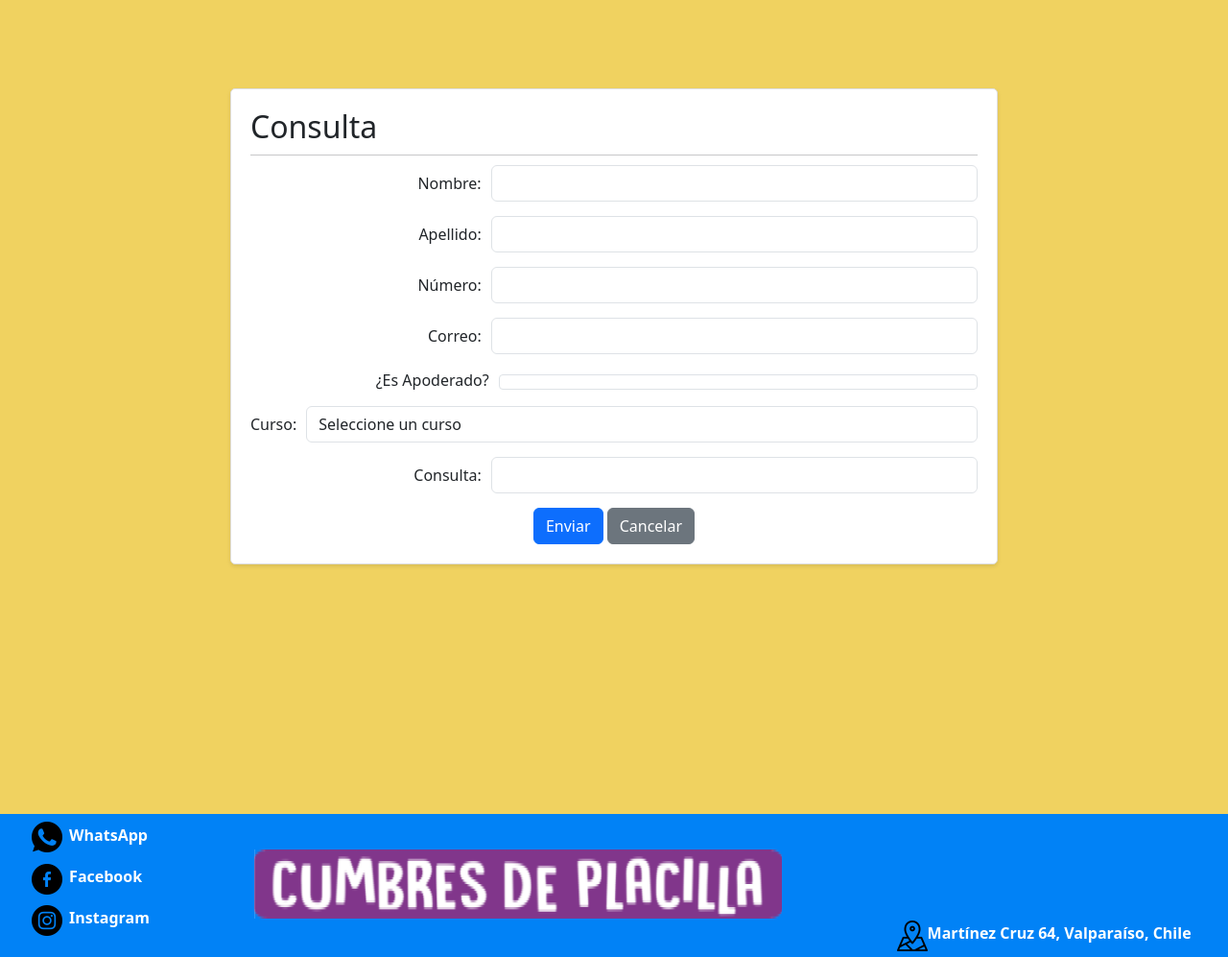
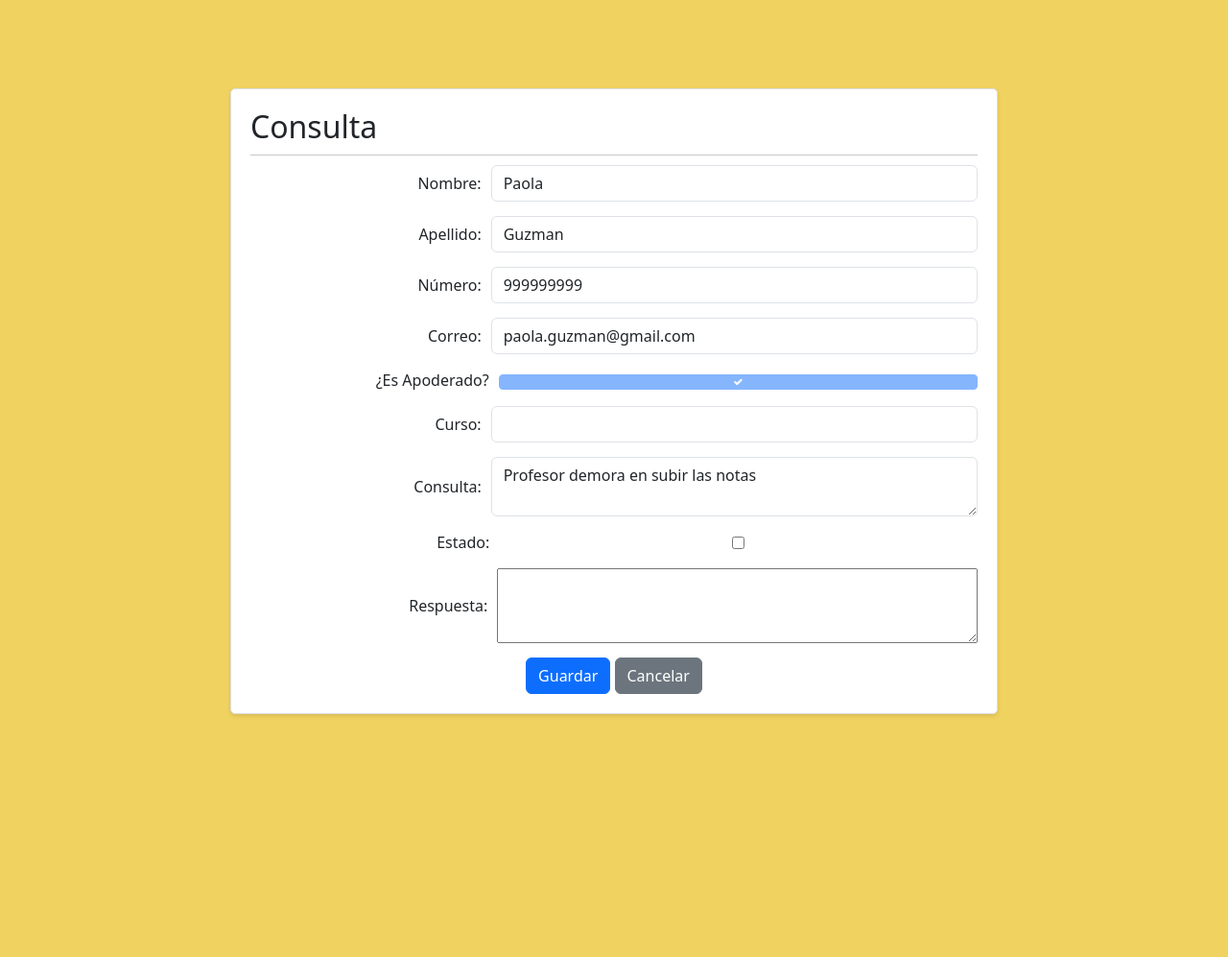
Before and after one commit to Saesres/ProyectoCumbres, a Django app: page /SitioWeb/estadoConsulta/1 in a window 1280 px wide. Shown: the part 98-1095 px from the top of the page at 96% size. Run offline with Django 4.2, Linux system fonts and the light colour scheme; data comes from the database, SQL or seed files in the repository; both versions use the stored data as it was after the commit.

Commit message:
modified:   ProyectoCumbres/__pycache__/__init__.cpython-312.pyc 	modified:   ProyectoCumbres/__pycache__/settings.cpython-312.pyc 	modified:   ProyectoCumbres/__pycache__/urls.cpython-312.pyc 	modified:   ProyectoCumbres/__pycache__/wsgi.cpython-312.pyc 	modified:   SitioWeb/__pycache__/__init__.cpython-312.pyc 	modified:   SitioWeb/__pycache__/admin.cpython-312.pyc 	modified:   SitioWeb/__pycache__/apps.cpython-312.pyc 	modified:   SitioWeb/__pycache__/forms.cpython-312.pyc 	modified:   SitioWeb/__pycache__/models.cpython-312.pyc 	modified:   SitioWeb/__pycache__/urls.cpython-312.pyc 	modified:   SitioWeb/__pycache__/views.cpython-312.pyc 	modified:   SitioWeb/forms.py 	new file:   SitioWeb/migrations/0005_consulta_respuesta_c.py 	modified:   SitioWeb/migrations/__pycache__/0001_initial.cpython-312.pyc 	modified:   SitioWeb/migrations/__pycache__/0002_delete_asistente_delete_imagen_delete_utp_and_more.cpython-312.pyc 	modified:   SitioWeb/migrations/__pycache__/0003_curso_consulta_apoderado_c_alter_consulta_table_and_more.cpython-312.pyc 	modified:   SitioWeb/migrations/__pycache__/0004_consulta_estado_c.cpython-312.pyc 	new file:   SitioWeb/migrations/__pycache__/0005_consulta_respuesta_c.cpython-312.pyc 	modified:   SitioWeb/migrations/__pycache__/__init__.cpython-312.pyc 	modified:   SitioWeb/models.py 	modified:   SitioWeb/templates/paginas/estadoConsulta.html 	modified:   SitioWeb/templates/paginas/listarConsulta.html 	modified:   SitioWeb/views.py 	modified:   db.sqlite3

```diff
--- a/SitioWeb/forms.py
+++ b/SitioWeb/forms.py
@@ -22,3 +22,12 @@ class consultaForm(forms.ModelForm):
             'curso': forms.Select(attrs={'class': 'form-control'}),
             'consulta_c': forms.TextInput(attrs={'class': 'form-control'}),
         }
+
+class EstadoForm(forms.ModelForm):
+    class Meta:
+        model = Consulta
+        fields = ['estado_c', 'respuesta_c']
+        widgets = {
+            'estado_c': forms.CheckboxInput(),
+            'respuesta_c': forms.Textarea(attrs={'rows': 3}),
+        }
--- a/SitioWeb/models.py
+++ b/SitioWeb/models.py
@@ -11,14 +11,15 @@ class Curso(models.Model):
 
 class Consulta(models.Model):
     id_consulta = models.AutoField(db_column='idConsulta', primary_key=True)
-    nombre_c = models.CharField(max_length = 20)
-    apellido_c = models.CharField(max_length = 20)
+    nombre_c = models.CharField(max_length=20)
+    apellido_c = models.CharField(max_length=20)
     numero_c = models.IntegerField()
-    correo_c = models.EmailField(max_length = 254)
+    correo_c = models.EmailField(max_length=254)
     apoderado_c = models.BooleanField(default=False)
-    curso = models.ForeignKey(Curso, on_delete=models.PROTECT,default="")
+    curso = models.ForeignKey(Curso, on_delete=models.PROTECT, default="")
     consulta_c = models.TextField()
     estado_c = models.BooleanField(default=False)
+    respuesta_c = models.TextField(blank=True, null=True)
 
     def __str__(self):
         return self.nombre_c
--- a/SitioWeb/templates/paginas/estadoConsulta.html
+++ b/SitioWeb/templates/paginas/estadoConsulta.html
@@ -55,43 +55,46 @@
           <div class="card-body">
               <h2>Consulta</h2>
               <hr>
-              <form method="post" action="{% url 'Contacto' %}">
+              <form method="post">
                   {% csrf_token %}
                   <div class="form-group">
                       <label for="nombre_c">Nombre:</label>
-                      <input type="text" class="form-control" id="nombre_c" name="nombre_c" required>
+                      <input type="text" class="form-control" id="nombre_c" value="{{ consulta.nombre_c }}" readonly>
                   </div>
                   <div class="form-group">
                       <label for="apellido_c">Apellido:</label>
-                      <input type="text" class="form-control" id="apellido_c" name="apellido_c" required>
+                      <input type="text" class="form-control" id="apellido_c" value="{{ consulta.apellido_c }}" readonly>
                   </div>
                   <div class="form-group">
                       <label for="numero_c">Número:</label>
-                      <input type="number" class="form-control" id="numero_c" name="numero_c" required>
+                      <input type="text" class="form-control" id="numero_c" value="{{ consulta.numero_c }}" readonly>
                   </div>
                   <div class="form-group">
                       <label for="correo_c">Correo:</label>
-                      <input type="email" class="form-control" id="correo_c" name="correo_c" required>
+                      <input type="email" class="form-control" id="correo_c" value="{{ consulta.correo_c }}" readonly>
                   </div>
                   <div class="form-group">
                       <label for="apoderado_c">¿Es Apoderado?</label>
-                      <input type="checkbox" class="form-check-input" id="apoderado_c" name="apoderado_c">
+                      <input type="checkbox" class="form-check-input" id="apoderado_c" {% if consulta.apoderado_c %}checked{% endif %} disabled>
                   </div>
                   <div class="form-group">
                       <label for="curso">Curso:</label>
-                      <select class="form-control" id="curso" name="curso" required>
-                          <option value="">Seleccione un curso</option>
-                          <option value="1">Medio Mayor</option>
-                          <option value="2">Kinder</option>
-                          <option value="3">Pre-Kinder</option>
-                      </select>
+                      <input type="text" class="form-control" id="curso" value="{{ consulta.get_curso_display }}" readonly>
                   </div>
                   <div class="form-group">
                       <label for="consulta_c">Consulta:</label>
-                      <input type="text" class="form-control" id="consulta_c" name="consulta_c" required>
+                      <textarea class="form-control" id="consulta_c" readonly>{{ consulta.consulta_c }}</textarea>
+                  </div>
+                  <div class="form-group">
+                      <label for="estado">Estado:</label>
+                      {{ estado_form.estado_c }}
+                  </div>
+                  <div class="form-group">
+                      <label for="respuesta">Respuesta:</label>
+                      {{ estado_form.respuesta_c }}
                   </div>
                   <div class="d-flex justify-content-center">
-                      <button type="submit" class="btn btn-primary">Enviar</button>
+                      <button type="submit" class="btn btn-primary">Guardar</button>
                       &nbsp;
                       <a href="{% url 'listarConsulta' %}" class="btn btn-secondary">Cancelar</a>
                   </div>
--- a/SitioWeb/views.py
+++ b/SitioWeb/views.py
@@ -2,7 +2,7 @@ from django.shortcuts import render, get_object_or_404
 from django.contrib.auth import authenticate, login
 from django.shortcuts import render, redirect
 from django.contrib.auth.views import LoginView
-from .forms import profesorForm, Profesor, consultaForm, Consulta
+from .forms import profesorForm, Profesor, consultaForm, Consulta, EstadoForm
 from .models import Profesor, Consulta
 
 class CustomLoginView(LoginView):
@@ -81,11 +81,20 @@ def eliminarConsulta(request, id):
 
 def estadoConsulta(request, id):
     consulta = get_object_or_404(Consulta, id_consulta=id)
+
+    if request.method == 'POST':
+        estado_form = EstadoForm(request.POST, instance=consulta)
+        if estado_form.is_valid():
+            estado_form.save()
+            return redirect('listarConsulta')
+    else:
+        estado_form = EstadoForm(instance=consulta)
+
     data = {
-        'form': consultaForm(instance=consulta)
+        'consulta': consulta,
+        'estado_form': estado_form,
     }
-    return render(request,'paginas/estadoConsulta.html',data)
-
+    return render(request, 'paginas/estadoConsulta.html', data)
 
 
 
```
Also changed, not shown: SitioWeb/templates/paginas/listarConsulta.html (+9 -1 lines), SitioWeb/migrations/0005_consulta_respuesta_c.py (added), db.sqlite3.
